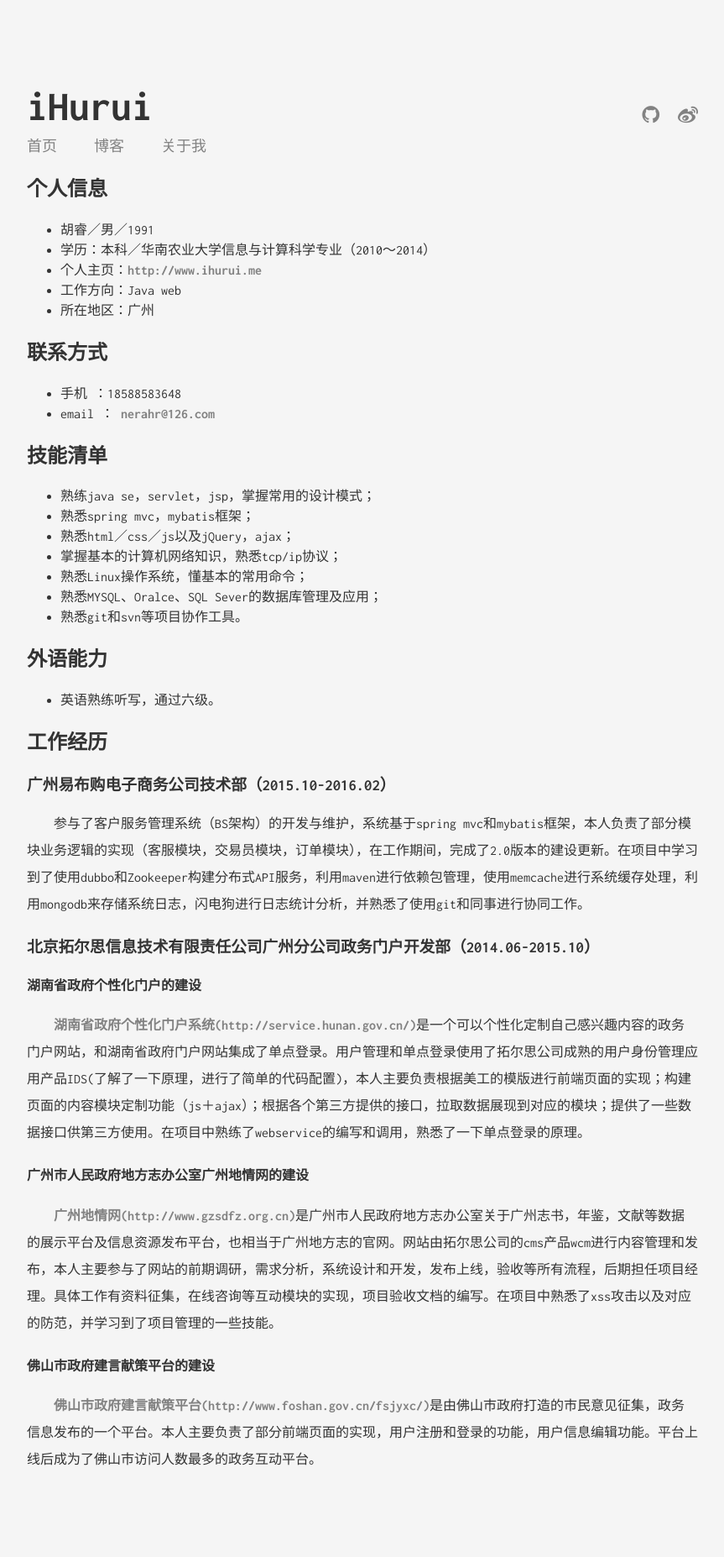
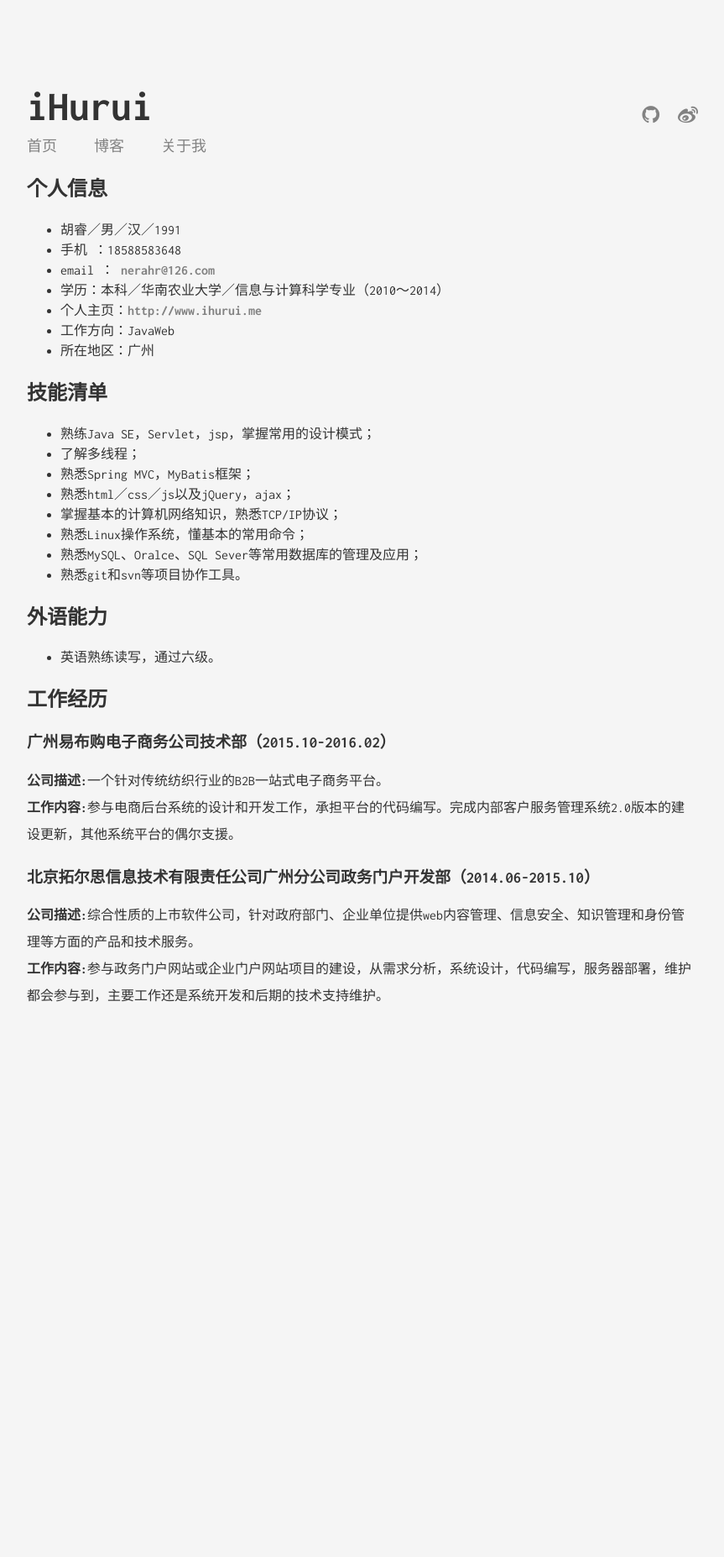
Before and after one commit to ihurui/ihurui.github.io, a Jekyll site: the page built from about/index.html, in a window 1280 px wide. Shown: the whole page at 84% size, without its empty margins (208-1071 px from the left). Built offline with Jekyll 4.4.1, drawn with Linux system fonts in a browser that asks for light colours; after the commit the page ends 1302 px from its top, so only the background shows below that.

Commit message:
简历修改

```diff
--- a/about/index.html
+++ b/about/index.html
@@ -13,31 +13,27 @@ p {
 <h2>个人信息</h2>
 
 <ul>
-<li>胡睿／男／1991</li>
-<li>学历：本科／华南农业大学信息与计算科学专业（2010～2014）</li>
+<li>胡睿／男／汉／1991</li>
+<li>手机 ：18588583648<br/></li>
+<li>email ： <a href="mailto:nerahr@126.com">nerahr@126.com</a></li>
+<li>学历：本科／华南农业大学／信息与计算科学专业（2010～2014）</li>
 <li>个人主页：<a href="http://www.ihurui.me">http://www.ihurui.me</a></li>
-<li>工作方向：Java web</li>
+<li>工作方向：JavaWeb</li>
 <li>所在地区：广州</li>
 </ul>
 
-
-<h2>联系方式</h2>
-
-<ul>
-<li>手机 ：18588583648</li>
-<li>email ： <a href="mailto:nerahr@126.com">nerahr@126.com</a></li>
-</ul>
 
 
 <h2>技能清单</h2>
 
 <ul>
-<li>熟练java se，servlet，jsp，掌握常用的设计模式；</li>
-<li>熟悉spring mvc，mybatis框架；</li>
+<li>熟练Java SE，Servlet，jsp，掌握常用的设计模式；</li>
+<li>了解多线程；</li>
+<li>熟悉Spring MVC，MyBatis框架；</li>
 <li>熟悉html／css／js以及jQuery，ajax；</li>
-<li>掌握基本的计算机网络知识，熟悉tcp/ip协议；</li>
+<li>掌握基本的计算机网络知识，熟悉TCP/IP协议；</li>
 <li>熟悉Linux操作系统，懂基本的常用命令；</li>
-<li>熟悉MYSQL、Oralce、SQL Sever的数据库管理及应用；</li>
+<li>熟悉MySQL、Oralce、SQL Sever等常用数据库的管理及应用；</li>
 <li>熟悉git和svn等项目协作工具。</li>
 </ul>
 
@@ -45,7 +41,7 @@ p {
 <h2>外语能力</h2>
 
 <ul>
-<li>英语熟练听写，通过六级。</li>
+<li>英语熟练读写，通过六级。</li>
 </ul>
 
 
@@ -53,18 +49,10 @@ p {
 
 <h3>广州易布购电子商务公司技术部（2015.10-2016.02）</h3>
 
-<p>&nbsp;&nbsp;&nbsp;&nbsp;参与了客户服务管理系统（BS架构）的开发与维护，系统基于spring mvc和mybatis框架，本人负责了部分模块业务逻辑的实现（客服模块，交易员模块，订单模块），在工作期间，完成了2.0版本的建设更新。在项目中学习到了使用dubbo和Zookeeper构建分布式API服务，利用maven进行依赖包管理，使用memcache进行系统缓存处理，利用mongodb来存储系统日志，闪电狗进行日志统计分析，并熟悉了使用git和同事进行协同工作。</p>
+<p><strong>公司描述:</strong>一个针对传统纺织行业的B2B一站式电子商务平台。<br/>
+<strong>工作内容:</strong>参与电商后台系统的设计和开发工作，承担平台的代码编写。完成内部客户服务管理系统2.0版本的建设更新，其他系统平台的偶尔支援。</p>
 
 <h3>北京拓尔思信息技术有限责任公司广州分公司政务门户开发部（2014.06-2015.10）</h3>
 
-<h4>湖南省政府个性化门户的建设</h4>
-
-<p>&nbsp;&nbsp;&nbsp;&nbsp;<a href="http://service.hunan.gov.cn/">湖南省政府个性化门户系统(http://service.hunan.gov.cn/)</a>是一个可以个性化定制自己感兴趣内容的政务门户网站，和湖南省政府门户网站集成了单点登录。用户管理和单点登录使用了拓尔思公司成熟的用户身份管理应用产品IDS(了解了一下原理，进行了简单的代码配置)，本人主要负责根据美工的模版进行前端页面的实现；构建页面的内容模块定制功能（js＋ajax）；根据各个第三方提供的接口，拉取数据展现到对应的模块；提供了一些数据接口供第三方使用。在项目中熟练了webservice的编写和调用，熟悉了一下单点登录的原理。</p>
-
-<h4>广州市人民政府地方志办公室广州地情网的建设</h4>
-
-<p>&nbsp;&nbsp;&nbsp;&nbsp;<a href="http://www.gzsdfz.org.cn">广州地情网(http://www.gzsdfz.org.cn)</a>是广州市人民政府地方志办公室关于广州志书，年鉴，文献等数据的展示平台及信息资源发布平台，也相当于广州地方志的官网。网站由拓尔思公司的cms产品wcm进行内容管理和发布，本人主要参与了网站的前期调研，需求分析，系统设计和开发，发布上线，验收等所有流程，后期担任项目经理。具体工作有资料征集，在线咨询等互动模块的实现，项目验收文档的编写。在项目中熟悉了xss攻击以及对应的防范，并学习到了项目管理的一些技能。</p>
-
-<h4>佛山市政府建言献策平台的建设</h4>
-
-<p>&nbsp;&nbsp;&nbsp;&nbsp;<a href="http://www.foshan.gov.cn/fsjyxc/">佛山市政府建言献策平台(http://www.foshan.gov.cn/fsjyxc/)</a>是由佛山市政府打造的市民意见征集，政务信息发布的一个平台。本人主要负责了部分前端页面的实现，用户注册和登录的功能，用户信息编辑功能。平台上线后成为了佛山市访问人数最多的政务互动平台。</p>
+<p><strong>公司描述:</strong>综合性质的上市软件公司，针对政府部门、企业单位提供web内容管理、信息安全、知识管理和身份管理等方面的产品和技术服务。<br/>
+<strong>工作内容:</strong>参与政务门户网站或企业门户网站项目的建设，从需求分析，系统设计，代码编写，服务器部署，维护都会参与到，主要工作还是系统开发和后期的技术支持维护。</p>
```
Also changed, not shown: 5 other files.
